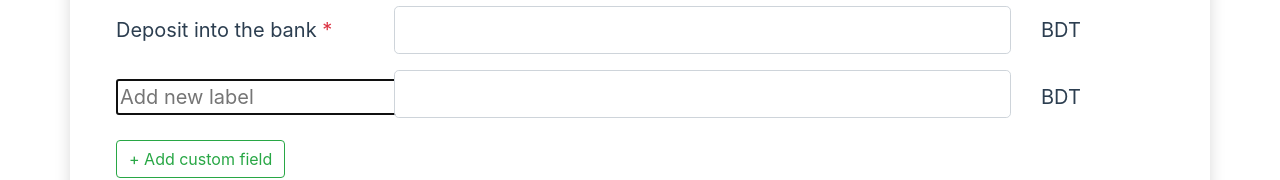
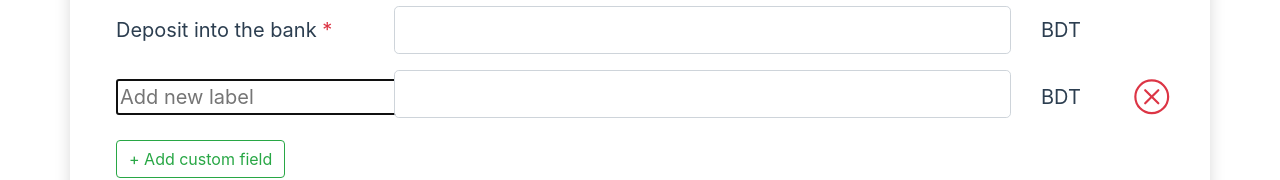
Before and after one commit to mdajgarhossain/daily-position, a Vue app: page / in a window 1280 px wide. Both pictures are taken after a click on the element "+ Add custom field". Shown: the part 620-800 px from the top of the page. Built offline with nearby package versions, Linux system fonts and the light colour scheme.

Commit message:
Validate custom field & add remove button

```diff
--- a/src/components/CashPosition.vue
+++ b/src/components/CashPosition.vue
@@ -154,8 +154,13 @@
               class="form-control form-control-lg"
             />
           </div>
-          <div class="col-sm-2 text-left d-flex align-items-center currency">
+          <div class="col-sm-1 text-left d-flex align-items-center currency">
             BDT
+          </div>
+          <div class="col-sm-1 d-flex align-items-center">
+            <span class="btn btn-sm" @click="removeField(customField)">
+              <b-icon icon="x-circle" scale="2" variant="danger"></b-icon>
+            </span>
           </div>
         </div>
       </div>
@@ -180,9 +185,17 @@
             class="form-control form-control-lg"
           />
         </div>
-        <div class="col-sm-2 text-left d-flex align-items-center currency">
+        <div class="col-sm-1 text-left d-flex align-items-center currency">
           BDT
         </div>
+        <div class="col-sm-1 d-flex align-items-center">
+          <span class="btn btn-sm" @click="isVisible = false">
+            <b-icon icon="x-circle" scale="2" variant="danger"></b-icon>
+          </span>
+        </div>
+        <span v-if="alert && (!newLabel || !newInput)" class="text-danger ml-3"
+          >Please fill the blank field</span
+        >
       </div>
       <!-- Add custom input field button -->
       <p @click="setCustomField" class="btn btn-outline-success">
@@ -231,6 +244,7 @@ export default {
       newLabel: "",
       newInput: "",
       customFields: [],
+      alert: false,
     };
   },
   computed: {
@@ -248,14 +262,20 @@ export default {
   methods: {
     //custom input functionality
     setCustomField() {
-      this.isVisible = true;
       if (this.newLabel && this.newInput) {
         this.customFields.push({
           newLabel: this.newLabel,
           newInput: this.newInput,
         });
+        this.alert = false;
+        (this.newLabel = ""), (this.newInput = "");
+      } else {
+        if (this.isVisible) this.alert = true;
       }
-      (this.newLabel = ""), (this.newInput = "");
+      this.isVisible = true;
+    },
+    removeField(customField) {
+      this.customFields.splice(this.customFields.indexOf(customField), 1);
     },
     reset() {
       this.date = "";
```
